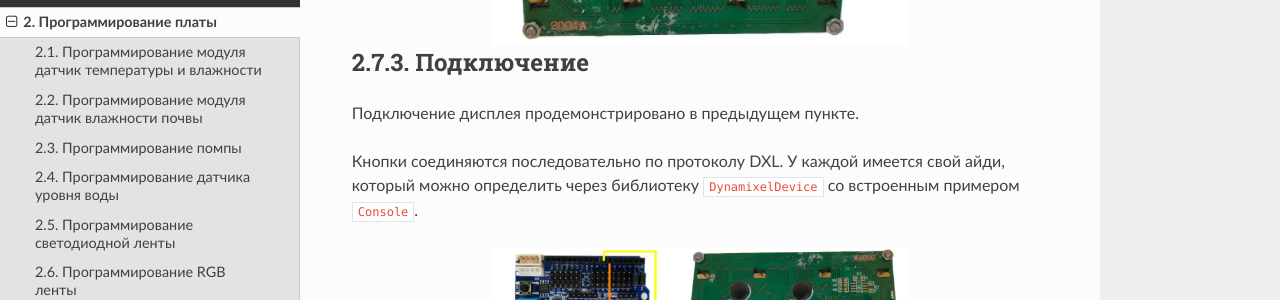
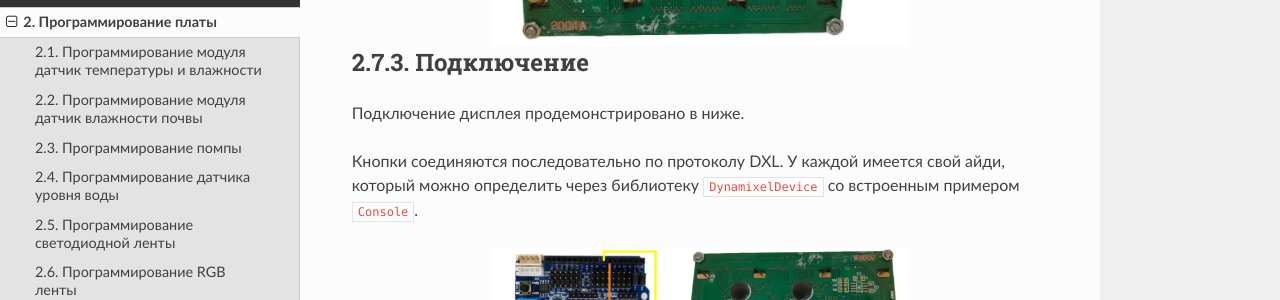
Before and after one commit to BBanwz/book_AL_GH, a Sphinx documentation site: the page built from docs/2MBCode/7menu.rst, in a window 1280 px wide and 900 px high, scrolled down 1469 px. Shown: the part 154-454 px from the top of the window. Built offline with Sphinx 7.4.7 and the Read the Docs theme 2.0.0, drawn with Linux system fonts in a browser that asks for light colours.

Commit message:
Update 7menu.rst

```diff
--- a/docs/2MBCode/7menu.rst
+++ b/docs/2MBCode/7menu.rst
@@ -40,7 +40,7 @@ LCD (``жидкокристаллический дисплей``) - это те
 Подключение
 ~~~~~~~~~~~
 
-Подключение дисплея продемонстрировано в предыдущем пункте.
+Подключение дисплея продемонстрировано в ниже.
 
 Кнопки соединяются последовательно по протоколу DXL. У каждой имеется свой айди, который можно определить через библиотеку ``DynamixelDevice`` со встроенным примером ``Console``.
 
```
